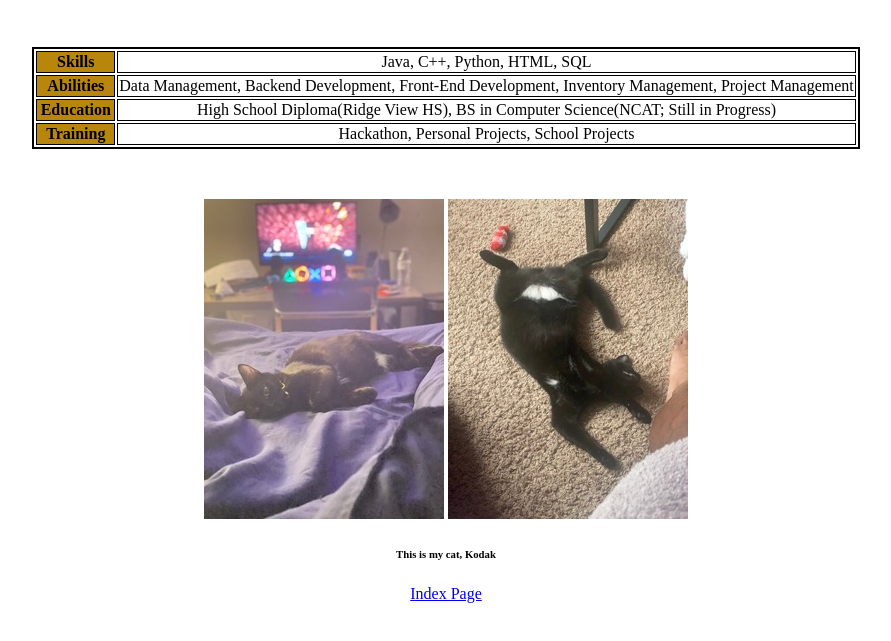
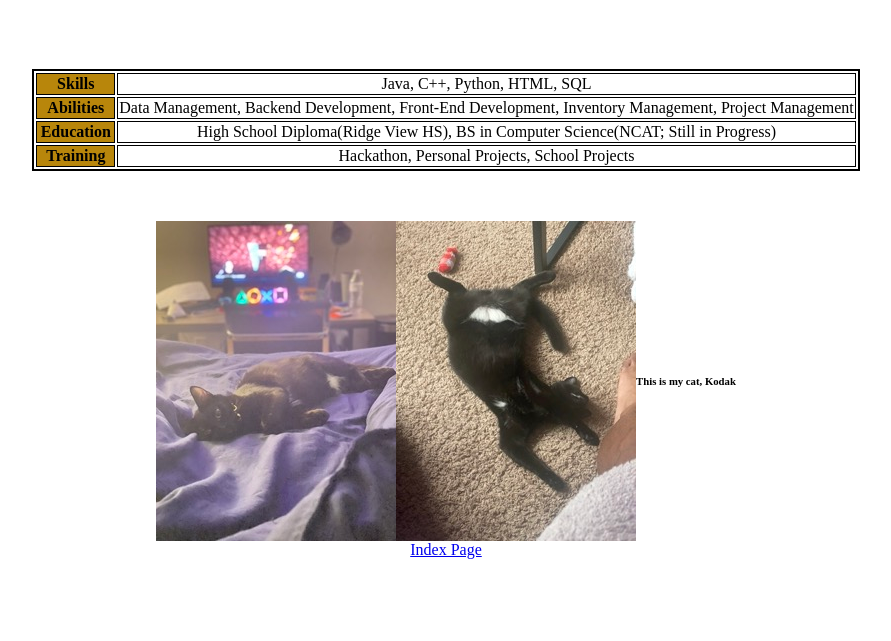
Before and after one commit to cdmilliken/cdmilliken.github.io, a plain HTML site: page introduction.html in a window 1280 px wide. Shown: the part 61-702 px from the top of the page, without its empty margins (194-1085 px from the left). Drawn offline with Linux system fonts and the light colour scheme.

Commit message:
Update introduction.html

```diff
--- a/introduction.html
+++ b/introduction.html
@@ -1,12 +1,19 @@
 <!DOCTYPE html>
 <html lang="en">
 <head>
+  <style>
+    div{
+      display: flex;
+      justify-content: center;
+      align-items: center;
+    }
+  </style>
   <title>Introduction - Caleb Milliken</title>
   <meta name = "author" content="Caleb Milliken">
 </head>
 <body>
 <h1 align="center">Introduction</h1>
-<div align="center" style = "margin: auto">
+<div>
   <table border="2" bordercolor = "black" style = "margin: 50px">
     <tr>
       <th width="75" bgcolor="#b8860b">Skills</th>
@@ -26,12 +33,12 @@
     </tr>
   </table>
 </div>
-<div align="center" style = "margin: auto">
+<div>
   <img src ="IMG_1508 Small.jpeg" alt="This is my cat, Kodak.">
   <img src="IMG_1552 Small.jpeg" alt="This is my cat, Kodak.">
   <h6 align="center">This is my cat, Kodak</h6>
 </div>
-<div align="center" style = "margin: auto">
+<div>
   <a href="index.html" target = "_self">Index Page</a>
 </div>
 </body>
```
